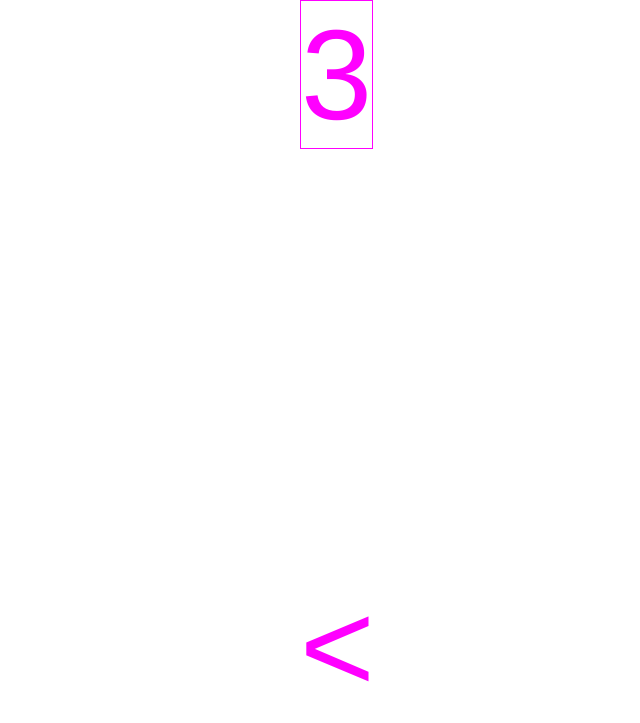
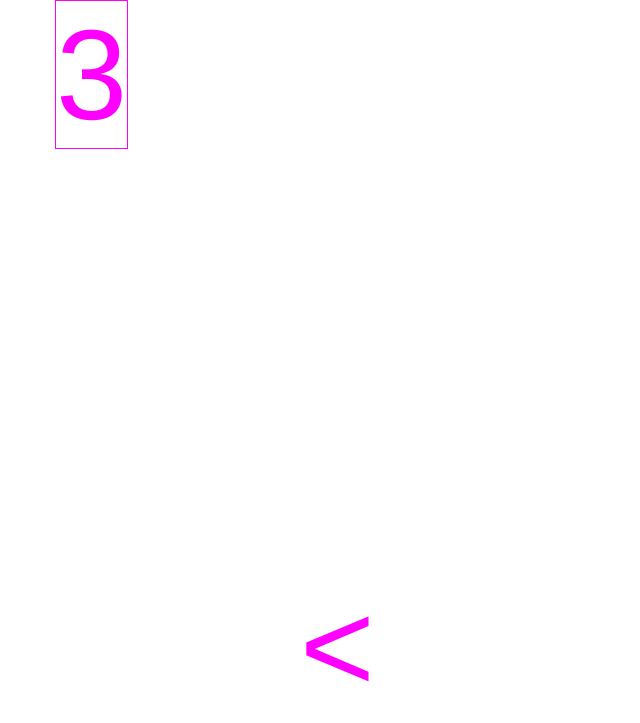
Before and after one commit to neingeist/30shooter, a plain HTML site: page herzle.html in a window 1280 px wide. Shown: the whole page, without its empty margins (0-640 px from the left). Drawn offline with Linux system fonts and the light colour scheme.

Commit message:
animate enemy

```diff
--- a/herzle.html
+++ b/herzle.html
@@ -108,7 +108,7 @@ function gameLoop() {
   // animate shoots
   for(var i = 0; i < shoots.length; i++) {
     if (shoots[i]) {
-      shoots[i][1] -= 10;
+      shoots[i][1] -= 20;
       if (shoots[i][1] < 0) {
         delete(shoots[i]);
       }
@@ -119,6 +119,14 @@ function gameLoop() {
   if (pewpew > 0) {
     pewpew -= 1;
   }
+
+  // animate enemy
+  var min = -50;
+  var max = +50;
+  var off = min + parseInt(Math.random() * (max-min));
+  enemy_pos[0] += off;
+  if (enemy_pos[0] < 0) enemy_pos[0] = 0;
+  if (enemy_pos[0] > 600) enemy_pos[0] = 600;
 
   setTimeout("gameLoop()", 100);
 }
```
